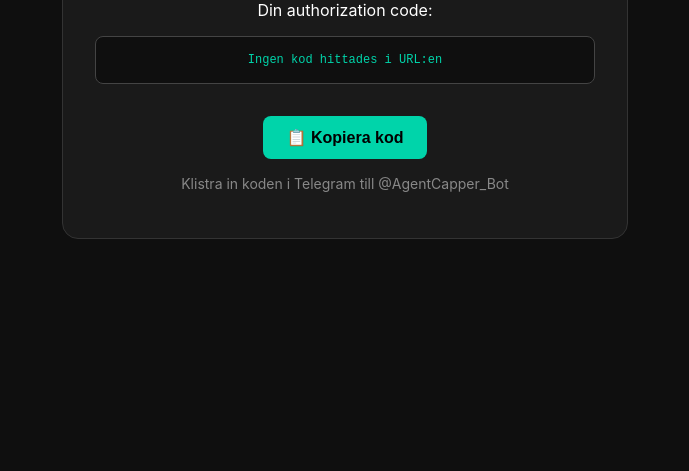
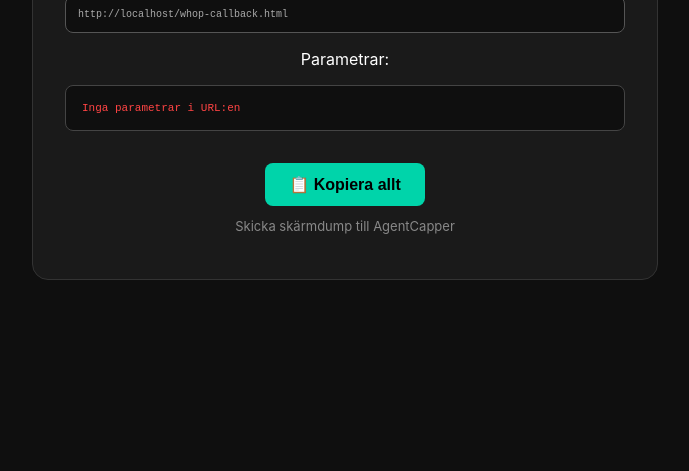
Before and after one commit to johnmatses/capper-dashboard, a plain HTML site: page whop-callback.html in a window 1280 px wide. Shown: the part 329-800 px from the top of the page, without its empty margins (295-984 px from the left). Drawn offline with Linux system fonts and the light colour scheme.

Commit message:
Debug callback - show all URL params

```diff
--- a/whop-callback.html
+++ b/whop-callback.html
@@ -6,41 +6,38 @@
     <title>Whop Login ✅</title>
     <style>
         body { font-family: -apple-system, sans-serif; background: #0f0f0f; color: #fff; display: flex; align-items: center; justify-content: center; min-height: 100vh; margin: 0; }
-        .box { background: #1a1a1a; border: 1px solid #333; border-radius: 16px; padding: 32px; max-width: 500px; width: 90%; text-align: center; }
+        .box { background: #1a1a1a; border: 1px solid #333; border-radius: 16px; padding: 32px; max-width: 560px; width: 90%; text-align: center; }
         h2 { color: #00d4aa; margin-bottom: 8px; }
-        .code-box { background: #0f0f0f; border: 1px solid #444; border-radius: 8px; padding: 16px; margin: 16px 0; font-family: monospace; font-size: 12px; word-break: break-all; color: #00d4aa; }
+        .code-box { background: #0f0f0f; border: 1px solid #444; border-radius: 8px; padding: 16px; margin: 16px 0; font-family: monospace; font-size: 11px; word-break: break-all; text-align: left; }
+        .ok { color: #00d4aa; }
+        .err { color: #ff4444; }
         .btn { background: #00d4aa; color: #000; border: none; padding: 12px 24px; border-radius: 8px; font-size: 16px; font-weight: bold; cursor: pointer; margin-top: 16px; }
-        .btn:active { opacity: 0.8; }
-        .status { margin-top: 16px; color: #888; font-size: 14px; }
+        .url-box { background: #0f0f0f; border: 1px solid #555; border-radius: 8px; padding: 12px; margin: 12px 0; font-family: monospace; font-size: 10px; word-break: break-all; color: #aaa; text-align: left; }
     </style>
 </head>
 <body>
 <div class="box">
-    <h2>✅ Whop Login</h2>
-    <p>Din authorization code:</p>
-    <div class="code-box" id="codeBox">Hämtar...</div>
-    <button class="btn" onclick="copyCode()">📋 Kopiera kod</button>
-    <p class="status" id="status">Klistra in koden i Telegram till @AgentCapper_Bot</p>
+    <h2>✅ Whop Callback</h2>
+    <p>Full URL (debug):</p>
+    <div class="url-box" id="fullUrl"></div>
+    <p>Parametrar:</p>
+    <div class="code-box" id="params"></div>
+    <button class="btn" onclick="copyAll()">📋 Kopiera allt</button>
+    <p style="color:#888;font-size:13px;margin-top:12px">Skicka skärmdump till AgentCapper</p>
 </div>
 <script>
+    document.getElementById('fullUrl').textContent = window.location.href;
+
     const params = new URLSearchParams(window.location.search);
-    const code = params.get('code');
-    const error = params.get('error');
+    let html = '';
+    for (const [key, val] of params.entries()) {
+        const cls = key === 'error' ? 'err' : 'ok';
+        html += `<span class="${cls}">${key}</span>: ${val}\n`;
+    }
+    document.getElementById('params').innerHTML = html || '<span class="err">Inga parametrar i URL:en</span>';
 
-    if (code) {
-        document.getElementById('codeBox').textContent = code;
-        document.getElementById('status').textContent = 'Skicka denna kod till @AgentCapper_Bot i Telegram med kommandot: /whop_code ' + code;
-    } else if (error) {
-        document.getElementById('codeBox').textContent = 'FEL: ' + error;
-        document.getElementById('codeBox').style.color = '#ff4444';
-    } else {
-        document.getElementById('codeBox').textContent = 'Ingen kod hittades i URL:en';
-    }
-
-    function copyCode() {
-        navigator.clipboard.writeText(code || '').then(() => {
-            document.getElementById('status').textContent = '✅ Kopierad! Klistra in i Telegram: /whop_code [klistra in]';
-        });
+    function copyAll() {
+        navigator.clipboard.writeText(window.location.href);
     }
 </script>
 </body>
```
